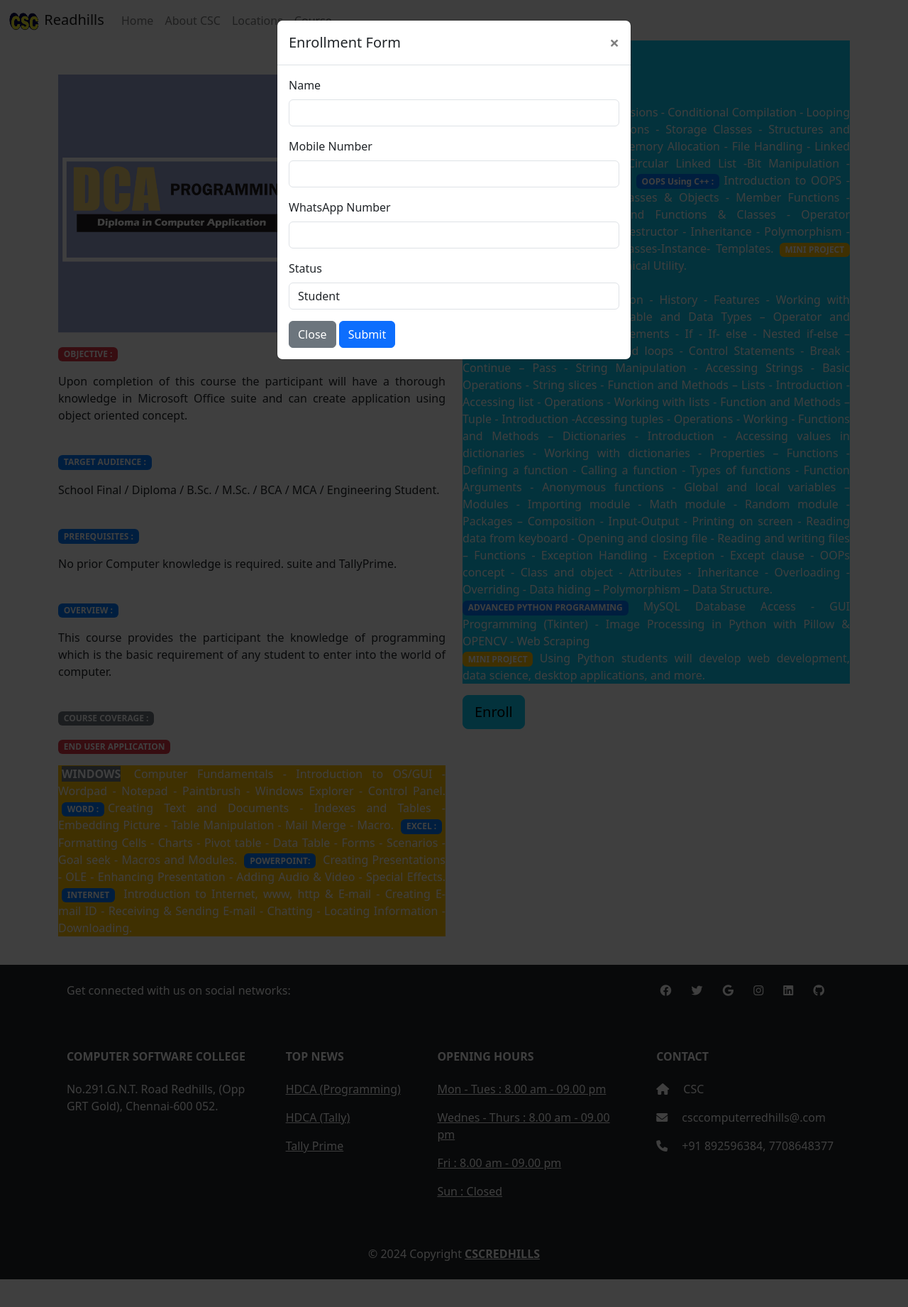
After one commit to cscredhills6414/csc-web, a Flask app: page /dca-p in a window 1280 px wide, after a click on "Enroll". The commit adds this page. Shown: the top 1841 px of the page at 71% size. Run offline with Flask 3, Linux system fonts and the light colour scheme; parts of the project's set-up code (start-up, migrations or seed data) failed here and were passed over; some libraries are stand-ins or nearby versions.

Commit message:
csc-h commit

```diff
--- a/app.py
+++ b/app.py
@@ -1,5 +1,7 @@
 from flask import Flask, request, render_template, redirect
 from pymongo import MongoClient
+from pymongo.mongo_client import MongoClient
+from pymongo.server_api import ServerApi
 
 app = Flask(__name__)
 
@@ -62,5 +64,17 @@ def register():
 
     return redirect('/')
 
+#courses
+
+@app.route('/dca-p')
+def dca_p():
+    return render_template('pages/dca-p.html')
+
+@app.route('/dca-t')
+def dca_t():
+    return render_template('pages/dca-t.html')
+
+
+
 if __name__ == '__main__':
     app.run(host='0.0.0.0',port=3000)
--- a/templates/index.html
+++ b/templates/index.html
@@ -58,9 +58,10 @@
     </div>
 
     <!---registrations-->
+    </br>
 
     {% include 'registrations.html' %}
-
+    </br> </br>
     <div class="site-section">
         <div class="container">
             <div class="row">
--- /dev/null
+++ b/templates/pages/dca-p.html
@@ -0,0 +1,122 @@
+<!DOCTYPE html>
+<html lang="en">
+
+<head>
+  <title>CSCREDHILLS</title>
+  <meta charset="utf-8">
+  <meta name="viewport" content="width=device-width, initial-scale=1, shrink-to-fit=no">
+  <link rel="stylesheet" href="https://stackpath.bootstrapcdn.com/bootstrap/4.5.2/css/bootstrap.min.css">
+  <style>
+    .margin-right {
+      margin-right: 5px;
+    }
+
+    .margin-left {
+      margin-left: 5px;
+    }
+  </style>
+</head>
+    {% include 'header/header.html' %}
+<body data-spy="scroll" data-target=".site-navbar-target" data-offset="300">
+
+  <div class="site-section">
+    <div class="container">
+      <div class="row">
+        <div class="col-md-6 mb-6">
+          <p>
+            <br><br><img src="/static/images/images-course-dca-programming.jpg" alt="Image" width="800" height="700" class="img-fluid">
+          </p>
+
+          <p>
+            <b class="badge badge-danger">OBJECTIVE :</b>
+          </p>
+          <p class="text-justify">Upon completion of this course the participant will have a thorough knowledge in Microsoft Office suite and can create application using object oriented concept.</p>
+          <p>
+            <br><b class="badge badge-primary">TARGET AUDIENCE :</b>
+          </p>
+          <p class="text-justify">School Final / Diploma / B.Sc. / M.Sc. / BCA / MCA / Engineering Student.</p>
+          <p>
+            <br><b class="badge badge-primary">PREREQUISITES :</b>
+          </p>
+          <p class="text-justify">No prior Computer knowledge is required.
+            suite and TallyPrime.</p>
+          <p>
+            <br><b class="badge badge-primary">OVERVIEW :</b>
+          </p>
+          <p class="text-justify">This course provides the participant the knowledge of programming which is the basic requirement of any student to enter into the world of computer.</p>
+          <p>
+            <br><b class="badge badge-secondary">COURSE COVERAGE :</b>
+            <br></p>
+          <p><b class="badge badge-danger">END USER APPLICATION</b></p>
+          <p class="bg-warning text-white text-justify"><b class="bg-secondary text-white margin-right margin-left">WINDOWS</b>
+            Computer Fundamentals - Introduction to OS/GUI - Wordpad - Notepad - Paintbrush - Windows Explorer - Control Panel.
+            <b class="badge badge-primary margin-right margin-left">WORD :</b>Creating Text and Documents - Indexes and Tables - Embedding Picture - Table Manipulation - Mail Merge - Macro.
+            <b class="badge badge-primary margin-right margin-left">EXCEL :</b>Formatting Cells - Charts - Pivot table - Data Table - Forms - Scenarios - Goal seek - Macros and Modules.
+            <b class="badge badge-primary margin-right margin-left">POWERPOINT:</b> Creating Presentations - OLE - Enhancing Presentation - Adding Audio &amp; Video - Special Effects.
+            <b class="badge badge-primary margin-right margin-left">INTERNET</b> Introduction to Internet, www, http &amp; E-mail - Creating E-mail ID - Receiving &amp; Sending E-mail - Chatting - Locating Information - Downloading.
+          </p>
+        </div>
+        <div class="col-md-6 mb-8">
+          <p class="bg-info text-white text-justify"><b class="badge badge-danger mb-3">PROGRAMMING TOOL</b>
+            <br><b class="badge badge-danger">ELECTIVE - I</b>:
+            <br><b class="badge badge-primary">&ldquo;C&rdquo; LANGUAGE:</b>
+            <br>Data Types - Operators - Expressions - Conditional Compilation - Looping &amp; Branching - Arrays - Functions - Storage Classes - Structures and Unions - Pointers - Dynamic Memory Allocation - File Handling - Linked Lists - Double Linked List - Circular Linked List -Bit Manipulation -Introduction to Data Structure.
+            <b class="badge badge-primary">OOPS Using C++ :</b>
+            Introduction to OOPS -Input &amp; Output Streams - Classes &amp; Objects - Member Functions - Function Overloading - Friend Functions &amp; Classes - Operator Overloading - Constructor &amp; Destructor - Inheritance - Polymorphism - File handling using Stream Classes-Instance- Templates.
+            <b class="badge badge-warning">MINI PROJECT</b>
+            Development of System / Graphical Utility.
+            <br><b class="badge badge-danger">ELECTIVE - II</b>
+            <br><b class="badge badge-primary">PYTHON</b>
+            Introduction to Python - History - Features - Working with Python - Basic Syntax - Variable and Data Types &ndash; Operator and Expressions - Conditional Statements - If - If- else - Nested if-else &ndash; Looping &ndash; For - While - Nested loops - Control Statements - Break - Continue &ndash; Pass - String Manipulation - Accessing Strings - Basic Operations - String slices - Function and Methods &ndash; Lists - Introduction - Accessing list - Operations - Working with lists - Function and Methods &ndash; Tuple - Introduction -Accessing tuples - Operations - Working - Functions and Methods &ndash; Dictionaries - Introduction - Accessing values in dictionaries - Working with dictionaries - Properties &ndash; Functions - Defining a function - Calling a function - Types of functions - Function Arguments - Anonymous functions - Global and local variables &ndash; Modules - Importing module - Math module - Random module - Packages &ndash; Composition - Input-Output - Printing on screen - Reading data from keyboard - Opening and closing file - Reading and writing files &ndash; Functions - Exception Handling - Exception - Except clause - OOPs concept - Class and object - Attributes - Inheritance - Overloading - Overriding - Data hiding &ndash; Polymorphism &ndash; Data Structure.
+            <br><b class="badge badge-primary">ADVANCED PYTHON PROGRAMMING</b>
+            MySQL Database Access - GUI Programming (Tkinter) - Image Processing in Python with Pillow &amp; OPENCV - Web Scraping
+            <br><b class="badge badge-warning">MINI PROJECT</b> Using Python students will develop web development, data science, desktop applications, and more.</p>
+          <button type="button" class="btn btn-info btn-lg" data-toggle="modal" data-target="#myModal">Enroll</button>
+          <div class="modal fade" id="myModal" tabindex="-1" role="dialog" aria-labelledby="myModalLabel" aria-hidden="true">
+            <div class="modal-dialog" role="document">
+              <div class="modal-content">
+                <div class="modal-header">
+                  <h5 class="modal-title" id="myModalLabel">Enrollment Form</h5>
+                  <button type="button" class="close" data-dismiss="modal" aria-label="Close">
+                    <span aria-hidden="true">&times;</span>
+                  </button>
+                </div>
+                <div class="modal-body">
+                  <form id="registrationForm" action="/register" method="POST">
+                    <div class="form-group">
+                        <label for="name">Name</label>
+                        <input type="text" class="form-control" id="name" name="name" required>
+                    </div>
+                    <div class="form-group">
+                        <label for="mobile">Mobile Number</label>
+                        <input type="text" class="form-control" id="mobile" name="mobile" required>
+                    </div>
+                    <div class="form-group">
+                        <label for="whatsapp">WhatsApp Number</label>
+                        <input type="text" class="form-control" id="whatsapp" name="whatsapp" required>
+                    </div>
+                    <div class="form-group">
+                        <label for="status">Status</label>
+                        <select class="form-control" id="status" name="status" required>
+                            <option value="student">Student</option>
+                            <option value="employee">Employee</option>
+                        </select>
+                    </div>
+                    <button type="button" class="btn btn-secondary" data-dismiss="modal">Close</button>
+                    <button type="submit" class="btn btn-primary">Submit</button>
+                  </form>
+                </div>
+              </div>
+            </div>
+          </div>
+        </div>
+      </div>
+
+    <script src="https://code.jquery.com/jquery-3.5.1.slim.min.js"></script>
+    <script src="https://cdn.jsdelivr.net/npm/@popperjs/core@2.5.4/dist/umd/popper.min.js"></script>
+    <script src="https://stackpath.bootstrapcdn.com/bootstrap/4.5.2/js/bootstrap.min.js"></script>
+  </div>
+  {% extends 'footer/footer.html' %}
+</body>
+
+</html>
```
Also changed, not shown: templates/pages/courses.html (+4 -4 lines), templates/pages/dca-t.html (added, +112 -0 lines), static/images/images-course-abacus.jpg (deleted), static/images/images-tailoring4.jpg (deleted), 3 other files.
